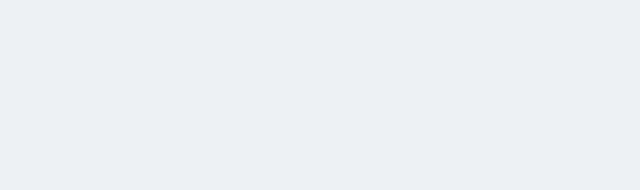
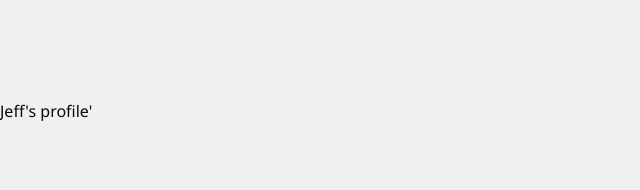
Before and after one commit to DomDomo/FireshipNextJSApp, a Next.js app: page / in a window 1280 px wide. Shown: the top 190 px of the page, without its empty margins (0-640 px from the left). Built offline with nearby package versions, Linux system fonts and the light colour scheme.

Commit message:
Add routing

```diff
--- a/pages/index.js
+++ b/pages/index.js
@@ -1,6 +1,16 @@
 import Head from "next/head";
 import Image from "next/image";
+import Link from "next/link";
 
 export default function Home() {
-  return <div></div>;
+  return (
+    <div>
+      <Link
+        prefetch={true}
+        href={{ pathname: "/[username]", query: { username: "jeffd234" } }}
+      >
+        <a>Jeff's profile'</a>
+      </Link>
+    </div>
+  );
 }
```
Also changed, not shown: pages/[username]/[slug].js (added, +7 -0 lines), pages/[username]/index.js (added, +7 -0 lines), pages/admin/[slug].js (added, +7 -0 lines), pages/admin/index.js (added, +7 -0 lines), pages/enter.js (added, +7 -0 lines).
